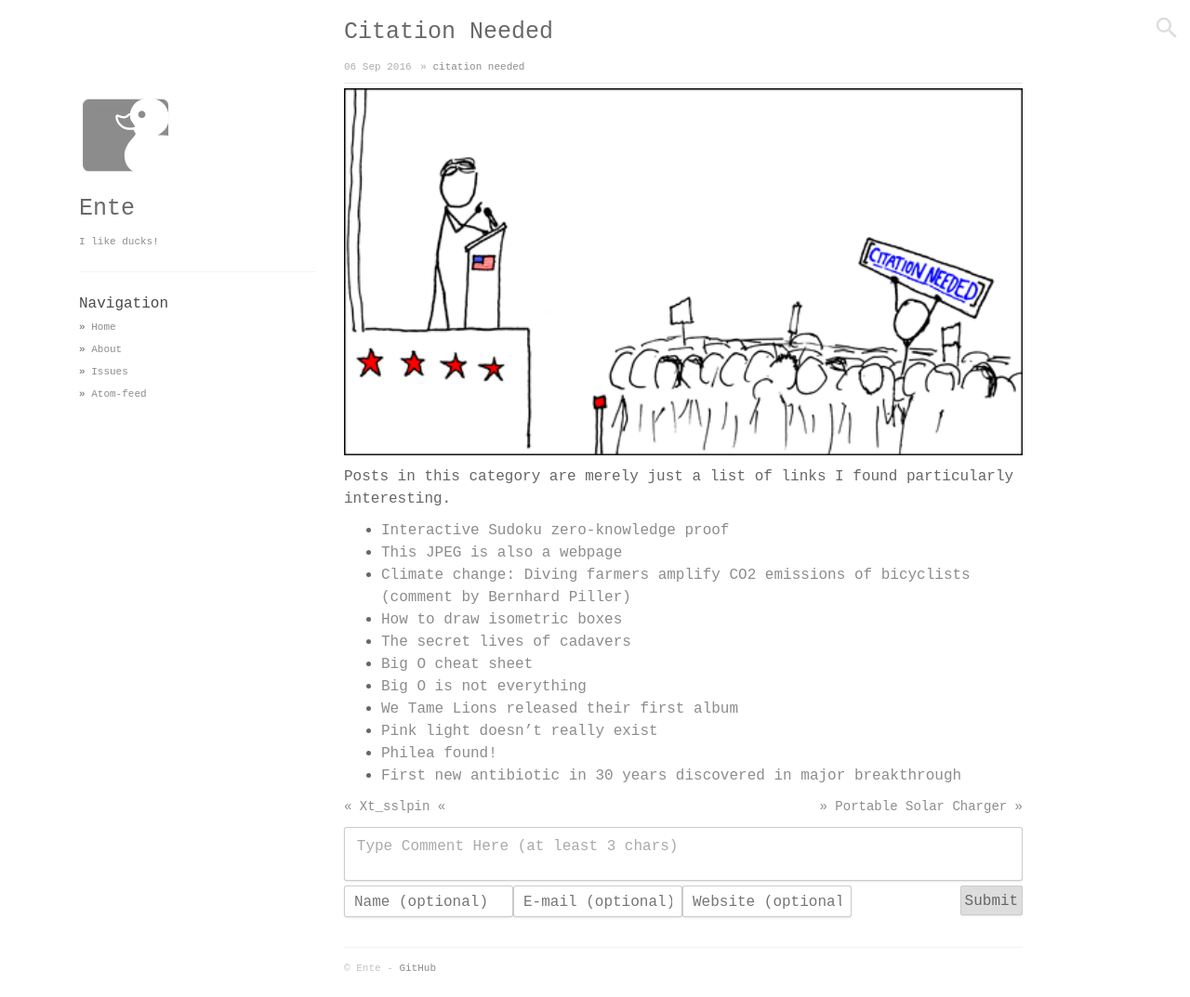
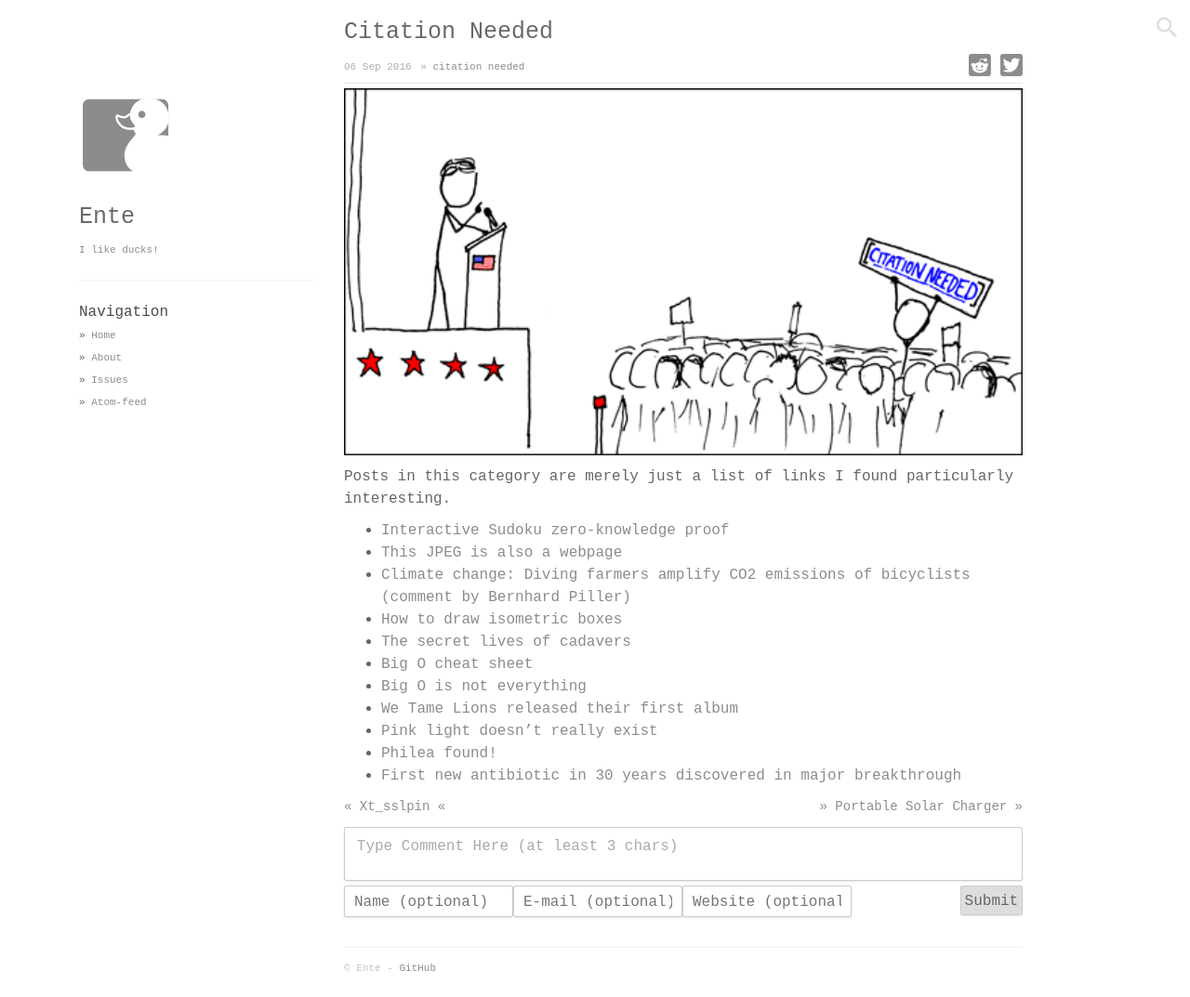
Before and after one commit to Enteee/duckpond.ch, a Jekyll site: the page built from _posts/2016-09-06-citation-needed.md, in a window 1280 px wide. Shown: the whole page at 93% size. Built offline with Jekyll 4.4.1, drawn with Linux system fonts in a browser that asks for light colours; comment, search, counter and statistics services are not loaded; grey boxes are pictures that could not be loaded.

Commit message:
added social buttons

```diff
--- a/_layouts/default.html
+++ b/_layouts/default.html
@@ -46,16 +46,12 @@
         <!-- Search -->
         <div class="super-search-btn">
             <a title="or press '/' to search" onclick="toggleSearch()">
-                <svg viewBox="0 0 24 24">
-                    <path d="M9.5,3A6.5,6.5 0 0,1 16,9.5C16,11.11 15.41,12.59 14.44,13.73L14.71,14H15.5L20.5,19L19,20.5L14,15.5V14.71L13.73,14.44C12.59,15.41 11.11,16 9.5,16A6.5,6.5 0 0,1 3,9.5A6.5,6.5 0 0,1 9.5,3M9.5,5C7,5 5,7 5,9.5C5,12 7,14 9.5,14C12,14 14,12 14,9.5C14,7 12,5 9.5,5Z"/>
-                </svg>
+                {% include img/mag_glass.svg %}
             </a>
         </div>
         <div class="super-search" id="js-super-search">
             <a title="or press ESC to close" onclick="toggleSearch()" class="super-search-btn super-search__close-btn">
-                <svg viewBox="0 0 24 24">
-                    <path d="M13.46,12L19,17.54V19H17.54L12,13.46L6.46,19H5V17.54L10.54,12L5,6.46V5H6.46L12,10.54L17.54,5H19V6.46L13.46,12Z"/>
-                </svg>
+                {% include img/x.svg %}
             </a>
             <input type="text" placeholder="$   " class="super-search__input" id="js-super-search__input">
             <ul class="super-search__results" id="js-super-search__results"></ul>
@@ -63,7 +59,9 @@
         <!-- Navigation -->
         <div class="container">
             <div class="col-sm-3">
-                <a href="/"><img src="/static/img/duck.svg" alt="logo duck" height="90" width="106" /></a>
+                <a class="logo" href="/">
+                    {% include img/duck.svg %}
+                </a>
                 <h1 class="author-name">{{ site.author }}</h1>
                 {% if site.about %}
                 <div id="about">
--- a/_layouts/post.html
+++ b/_layouts/post.html
@@ -8,6 +8,19 @@ layout: default
     &raquo; {% for category in page.categories %}<a href="/category/{{ category }}">{{ category }}</a>{% if forloop.last == false %}, {% endif %}{% endfor %}
 </span>
 {% endif %}
+
+{% assign intro = content | strip_html | strip_newlines | split: '.' | first %}
+{% assign title = page.title | append: ': ' | append: intro | strip_html | strip_newlines | truncate: 140 | uri_escape %}
+{% assign url = site.url | append: page.url | uri_escape %}
+{% assign tags = page.keywords | join: ', ' | uri_escape %}
+<div class="social-media">
+    <a class="reddit" href="https://www.reddit.com/submit?title={{ title }}&url={{ url }}">
+        {% include img/reddit.svg %}
+    </a>
+    <a class="twitter" href="https://twitter.com/intent/tweet?text={{ title }}&url={{ url }}&hashtags={{ tags }}">
+        {% include img/twitter.svg %}
+    </a>
+</div>
 
 <div class="content">
     <div class="post">{{ content }}</div>
--- a/static/css/main.css
+++ b/static/css/main.css
@@ -173,14 +173,35 @@ a:hover {
     background-color: transparent;
 }
 
-/**
- * /////////////////
- * Container element
- * /////////////////
- */
 div#container {
     width: 700px;
     margin: auto;
+}
+
+/**
+ * ////
+ * Logo
+ * ////
+ */
+
+.logo svg {
+    width: 106px;
+    height: 90px;
+}
+
+/**
+ * /////////////////////
+ * Social media buttons
+ * ////////////////////
+ */
+div.social-media {
+    float: right;
+}
+
+div.social-media svg {
+    width: 1.5em;
+    height: 1.5em;
+
 }
 
 /**
```
Also changed, not shown: docker-compose.yml (+5 -5 lines), _includes/img/duck.png (renamed from static/img/duck.png), _includes/img/duck.svg (renamed from static/img/duck.svg), _includes/img/duck2.png (renamed from static/img/duck2.png), _includes/img/duck2.svg (renamed from static/img/duck2.svg), _includes/img/mag_glass.svg (added), _includes/img/reddit.svg (added), _includes/img/twitter.svg (added), _includes/img/x.svg (added), static/img/mag_glass.svg (deleted), static/img/x.svg (deleted), 1 other file.
